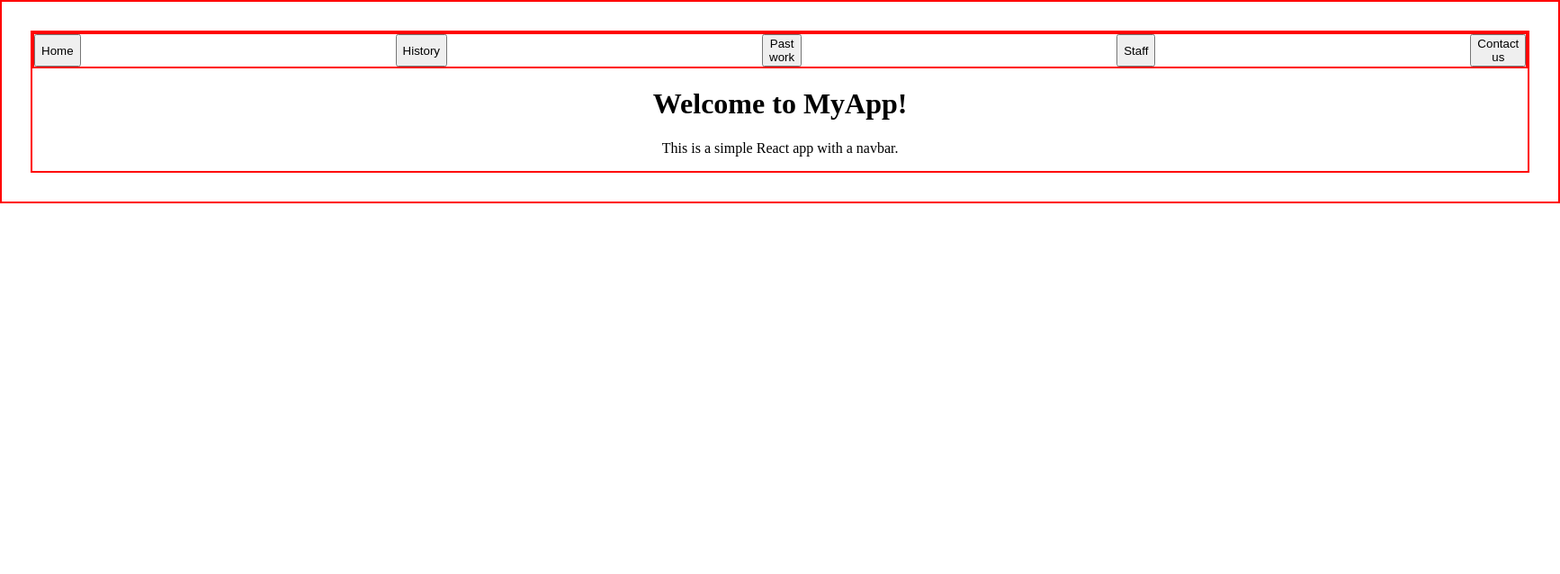
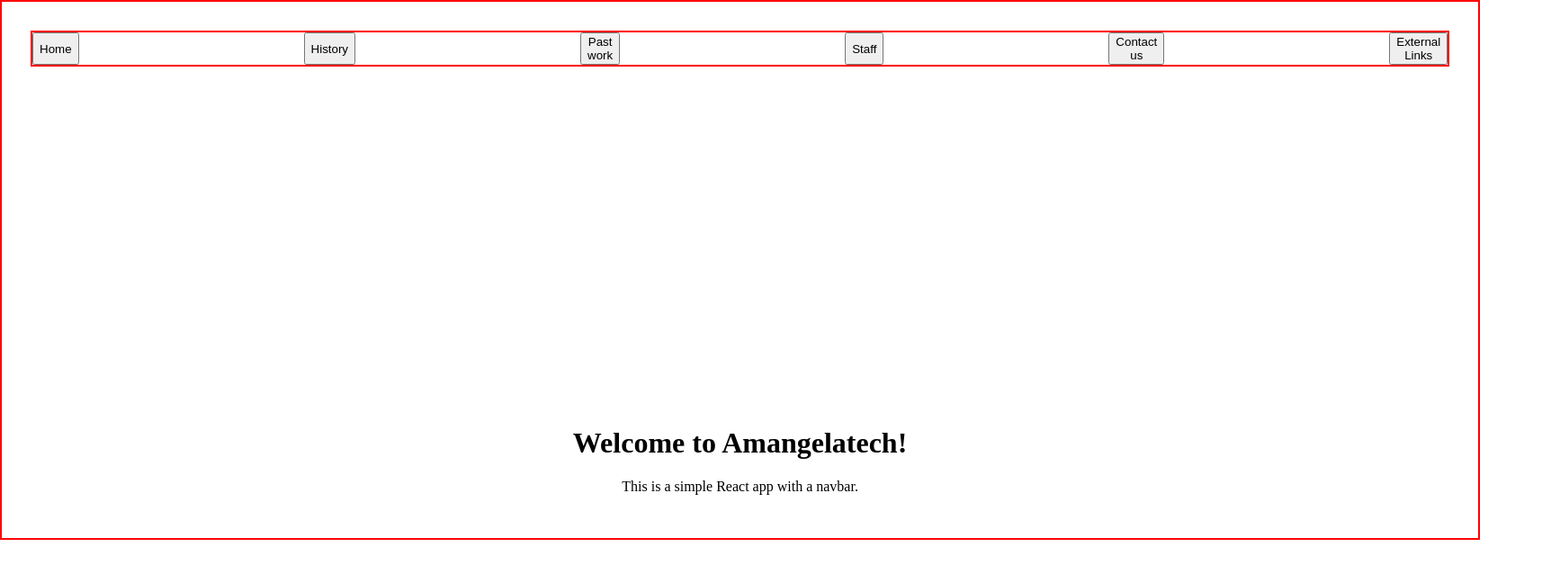
Before and after one commit to angel9154/react-company-lab, a React (Vite) app: page / in a window 1280 px wide. Both pictures are taken after a click on the button "Home". Shown: the top 638 px of the page at 90% size, 1734 px wide, since content can reach past the window. Built offline with nearby package versions, Linux system fonts and the light colour scheme.

Commit message:
fifth commit

```diff
--- a/src/App.css
+++ b/src/App.css
@@ -1,16 +1,37 @@
 .navBar{
   /* display: flex; */
   /* justify-content: space-evenly; */
-  border: 2px solid red;
+  /* border: 2px solid red; */
   /* max-width: 500px; */
+}
+
+.renderComponent{
+  /* display: flex; */
+  justify-self: center;
+margin-top: 400px;
+max-width: 500px;
+/* border: 2px solid red; */
 }
 
 .buttons{
   display: flex;
   border: 2px solid red;
    /* justify-content: space-evenly; */
-  gap: 350px;
+  gap: 250px;
+  justify-self: space-evenly;
+}
 
+button:hover{
+  background-color: purple;
+  cursor: pointer;
+  color: white;
+}
+
+ul{
+  display: flex;
+  flex-direction: column;
+  padding: 20px;
+  row-gap: 20px;
 }
 
 #root {
@@ -21,39 +42,3 @@
   border: 2px solid red;
 
 }
-
-.logo {
-  height: 6em;
-  padding: 1.5em;
-  will-change: filter;
-  transition: filter 300ms;
-}
-.logo:hover {
-  filter: drop-shadow(0 0 2em #646cffaa);
-}
-.logo.react:hover {
-  filter: drop-shadow(0 0 2em #61dafbaa);
-}
-
-@keyframes logo-spin {
-  from {
-    transform: rotate(0deg);
-  }
-  to {
-    transform: rotate(360deg);
-  }
-}
-
-@media (prefers-reduced-motion: no-preference) {
-  a:nth-of-type(2) .logo {
-    animation: logo-spin infinite 20s linear;
-  }
-}
-
-.card {
-  padding: 2em;
-}
-
-.read-the-docs {
-  color: #888;
-}
--- a/src/App.jsx
+++ b/src/App.jsx
@@ -7,6 +7,7 @@ import History from "./components/History";
 import PastWork from "./components/Pastwork";
 import Staff from "./components/Staff";
 import ContactUs from "./components/Contactus";
+import ExternalLinks from './components/ExternalLinks';
 
 const App = () => {
   const [navItem, setNavItem] = useState("");
@@ -31,18 +32,21 @@ const App = () => {
     if (navItem === "contact us") {
       return <ContactUs />;
     }
+    if (navItem === "external links") {
+      return <ExternalLinks />;
+    }
 
   };
 
   return (
     <>
-    <div className="navBar">
+    {/* <div className="navBar"> */}
 
       <div><Navbar handleClick={handleClick} /></div>
 
 
-      <div>{renderComponent()}</div>
-    </div>
+      <div className='renderComponent'>{renderComponent()}</div>
+    {/* </div> */}
     </>
   );
 };
--- /dev/null
+++ b/src/components/ExternalLinks.jsx
@@ -0,0 +1,13 @@
+const ExternalLinks = () => {
+  return (
+    <>
+    <ul>
+    <a href="https://generalassembly.instructure.com/courses/518/assignments/14675?module_item_id=56172">Company Website Lab</a>
+    <a href="https://generalassembly.instructure.com/courses/518/assignments/10501?module_item_id=40217">Lifting State Lab</a>
+    <a href="https://generalassembly.instructure.com/courses/518/assignments/14675?module_item_id=56172">Company Website Lab</a>
+  </ul>
+  </>
+  );
+};
+
+export default ExternalLinks;
--- a/src/components/Home.jsx
+++ b/src/components/Home.jsx
@@ -1,10 +1,12 @@
 const Home = () => {
   return (
-    <div>
+<>
+    <div >
       {/* <h1>home</h1> */}
-      <h1>Welcome to MyApp!</h1>
+      <h1>Welcome to Amangelatech!</h1>
       <p>This is a simple React app with a navbar.</p>
     </div>
+    </>
   );
 };
 
--- a/src/components/Navbar.jsx
+++ b/src/components/Navbar.jsx
@@ -4,13 +4,14 @@ const Navbar = ({ handleClick }) => {
   return (
     <>
     <div className="buttons">
-      <button  onClick={() => handleClick("home")} type="button">
+      <button onClick={() => handleClick("home")} type="button">
         Home
       </button>
       <button onClick={() => handleClick("history")} type="button">History</button>
       <button onClick={() => handleClick("past work")} type="button">Past work</button>
       <button onClick={() => handleClick("staff")} type="button">Staff</button>
       <button onClick={() => handleClick("contact us")} type="button">Contact us</button>
+      <button onClick={() => handleClick("external links")} type="button">External Links</button>
     </div>
     </>
   );
--- a/src/components/Staff.jsx
+++ b/src/components/Staff.jsx
@@ -1,9 +1,5 @@
 const Staff = () => {
-    return (
-      <p>
-        Staff
-      </p>
-    );
-  };
+  return <h1>Staff:</h1>;
+};
 
-  export default Staff;
+export default Staff;
```
Also changed, not shown: src/components/ShowContent.jsx (deleted, +0 -23 lines).
